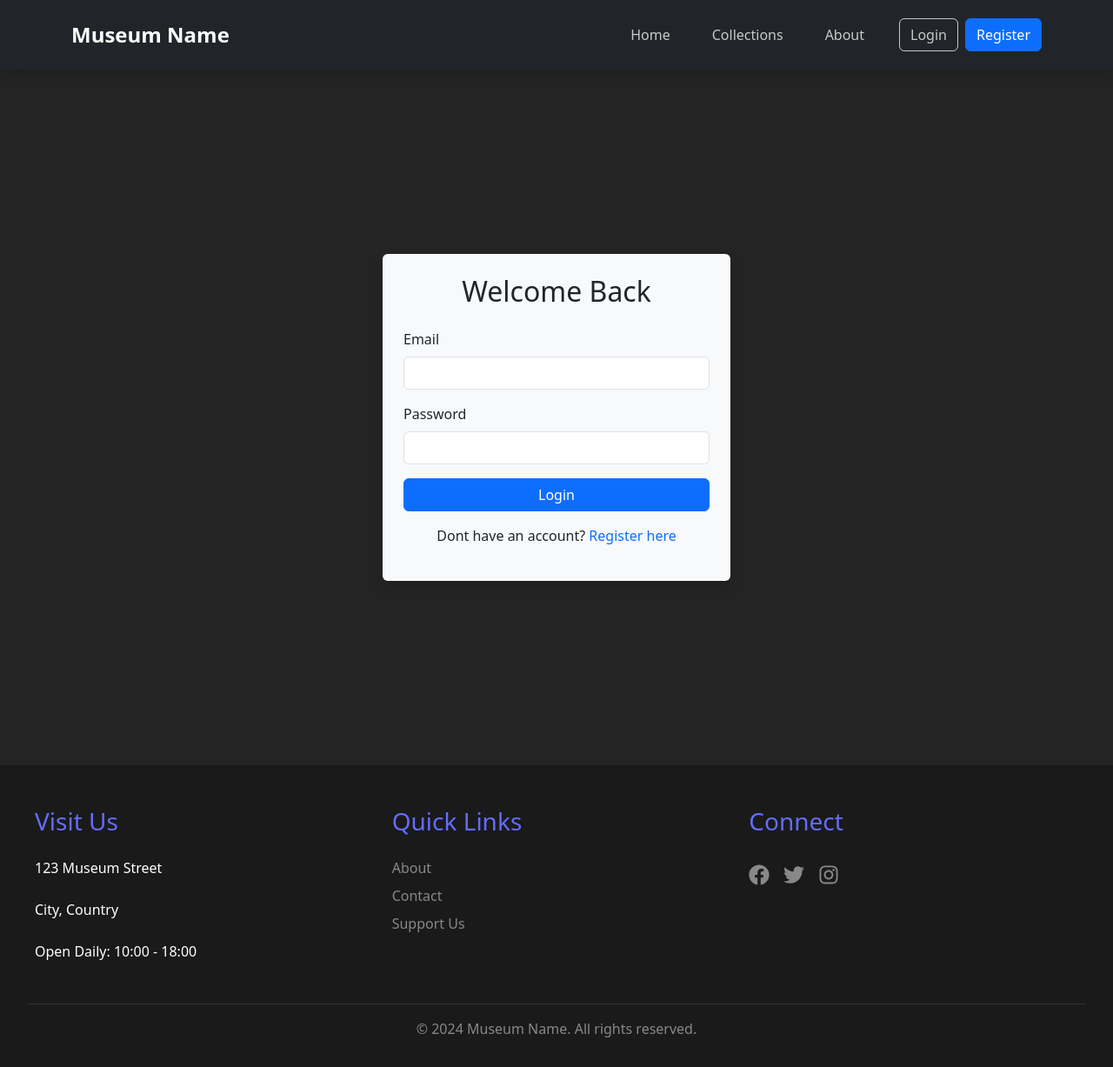
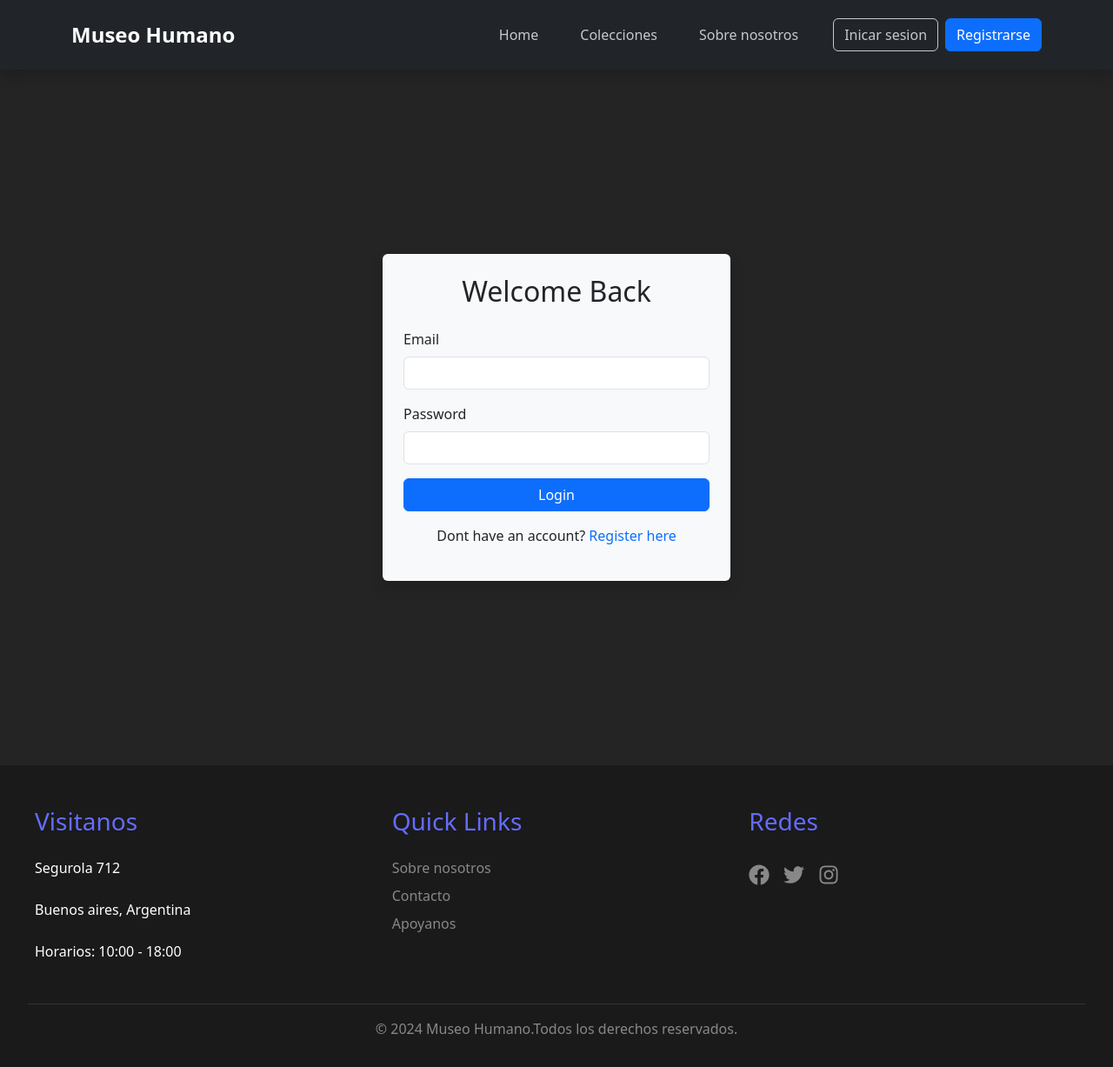
Before and after one commit to CharlyGoros/PDD, a React (Vite) app: page /login in a window 1280 px wide. Shown: the whole page at 87% size. Built offline with nearby package versions, Linux system fonts and the light colour scheme; no server answers.

Commit message:
visuales

```diff
--- a/src/components/Footer/Footer.jsx
+++ b/src/components/Footer/Footer.jsx
@@ -7,19 +7,19 @@ const Footer = () => {
     <footer className="footer">
       <div className="footer-content">
         <div className="footer-section">
-          <h3>Visit Us</h3>
-          <p>123 Museum Street</p>
-          <p>City, Country</p>
-          <p>Open Daily: 10:00 - 18:00</p>
+          <h3>Visitanos</h3>
+          <p>Segurola 712</p>
+          <p>Buenos aires, Argentina</p>
+          <p>Horarios: 10:00 - 18:00</p>
         </div>
         <div className="footer-section">
           <h3>Quick Links</h3>
-          <Link to="/about">About</Link>
-          <Link to="/contact">Contact</Link>
-          <Link to="/support">Support Us</Link>
+          <Link to="/about">Sobre nosotros</Link>
+          <Link to="/contact">Contacto</Link>
+          <Link to="/support">Apoyanos</Link>
         </div>
         <div className="footer-section">
-          <h3>Connect</h3>
+          <h3>Redes</h3>
           <div className="social-links">
             <a href="#" aria-label="Facebook"><FaFacebook /></a>
             <a href="#" aria-label="Twitter"><FaTwitter /></a>
@@ -28,7 +28,7 @@ const Footer = () => {
         </div>
       </div>
       <div className="footer-bottom">
-        <p>&copy; {new Date().getFullYear()} Museum Name. All rights reserved.</p>
+        <p>&copy; {new Date().getFullYear()} Museo Humano.Todos los derechos reservados.</p>
       </div>
     </footer>
   );
--- a/src/components/Navigation/Navbar.jsx
+++ b/src/components/Navigation/Navbar.jsx
@@ -8,7 +8,7 @@ const Navbar = () => {
       <div className="container">
         {/* Brand */}
         <Link className="navbar-brand" to="/">
-          Museum Name
+          Museo Humano
         </Link>
 
         {/* Toggler for responsive menu */}
@@ -34,12 +34,12 @@ const Navbar = () => {
             </li>
             <li className="nav-item">
               <Link className="nav-link" to="/collections">
-                Collections
+                Colecciones
               </Link>
             </li>
             <li className="nav-item">
               <Link className="nav-link" to="/about">
-                About
+                Sobre nosotros
               </Link>
             </li>
           </ul>
@@ -47,10 +47,10 @@ const Navbar = () => {
           {/* Auth Links */}
           <div className="d-flex ms-3">
             <Link className="btn btn-outline-light me-2" to="/login">
-              Login
+              Inicar sesion
             </Link>
             <Link className="btn btn-primary" to="/register">
-              Register
+              Registrarse
             </Link>
           </div>
         </div>
```
